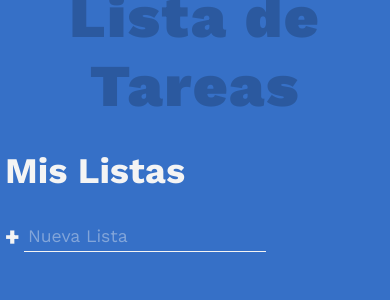
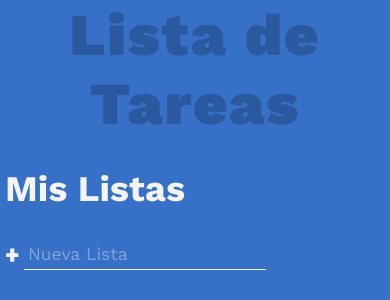
Before and after one commit to nicoCalde/todoApp, a plain HTML site: page index.html in a window 390 px wide. Drawn offline with nearby package versions, Linux system fonts and the light colour scheme.

Commit message:
responsive added

```diff
--- a/style.css
+++ b/style.css
@@ -252,7 +252,7 @@ form{
     .title{
         grid-area: header;
         padding: 0;
-        margin-bottom: 0;
+        margin: 0;
     }
 
     .allTasks{
```
